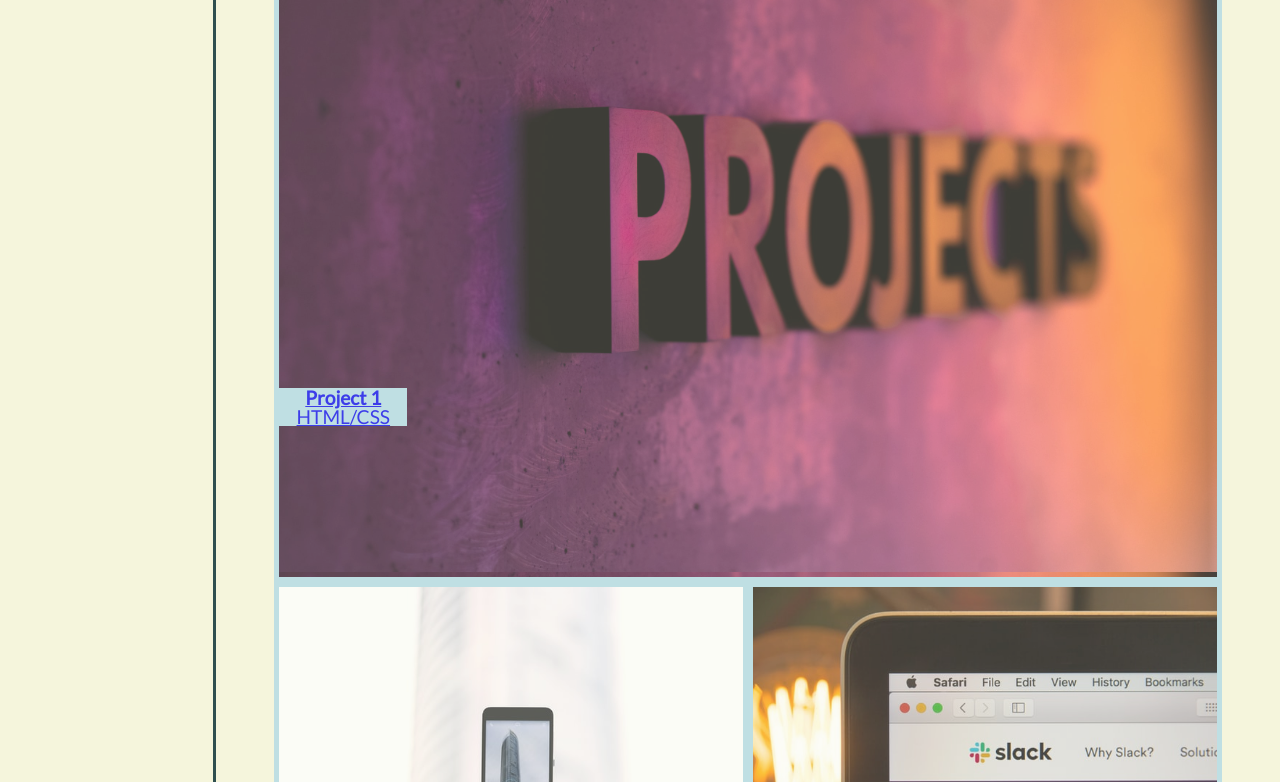
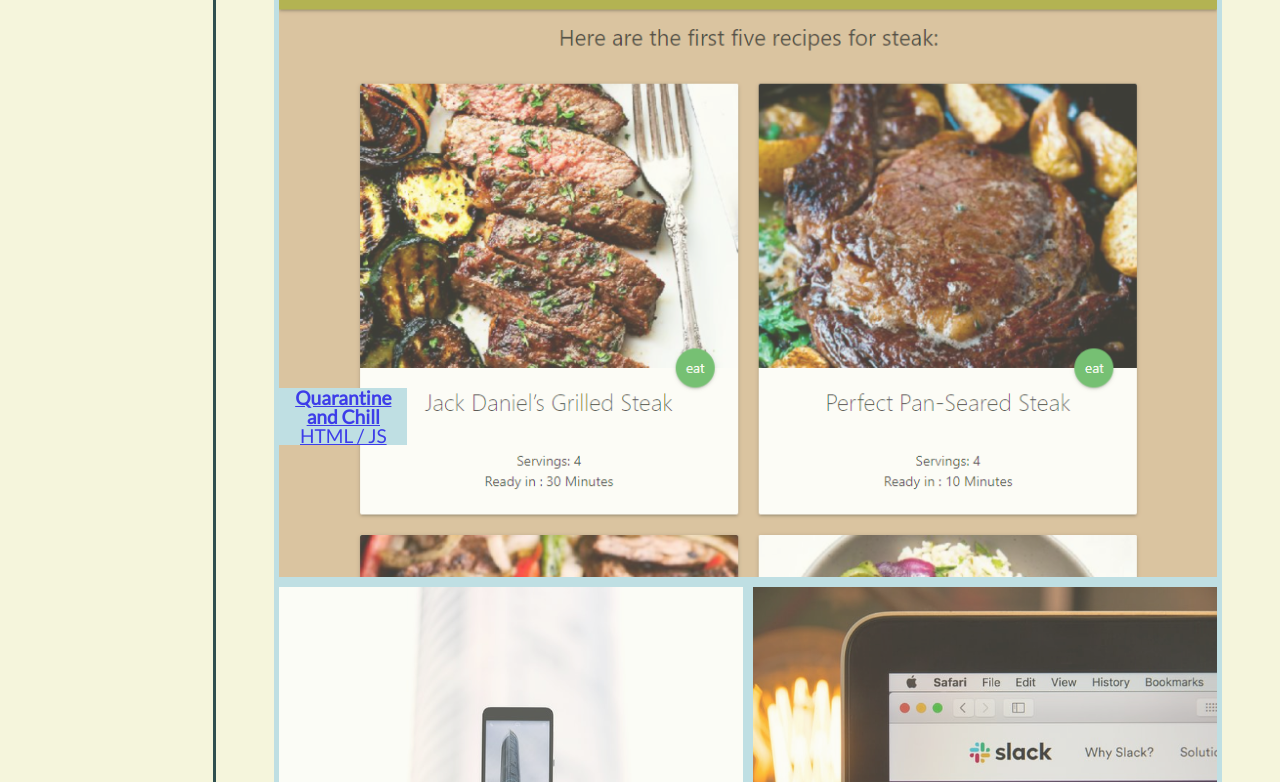
Before and after one commit to trev-eck/css-portfolio, a plain HTML site: page index.html in a window 1280 px wide. Shown: the part 513-1295 px from the top of the page. Drawn offline with Linux system fonts and the light colour scheme.

Commit message:
updating with project 1

```diff
--- a/assets/css/style.css
+++ b/assets/css/style.css
@@ -108,7 +108,7 @@ nav a {
 .main-p {
   width: 74vw;
   height: 50vw;
-  background-image: url("../images/octavian-dan-b21Ty33CqVs-unsplash.jpg");
+  background-image: url("../images/QaC3.png");
   background-size: contain;
 }
 /* flex container for the contact-me section */
--- a/index.html
+++ b/index.html
@@ -60,13 +60,13 @@
         </div>
         <div id="projects">
           <!-- each project is wrapped with an A tag to link to github projects, the descriptions given for each linked project are not accurate and simply reflect the information we will be learning in this course-->
-          <a href="https://github.com/trev-eck/css-portfolio" target="_blank">
+          <a href="https://trev-eck.github.io/Quarantine-and-Chill/" target="_blank">
             <!-- each project references the project class for general formatting and then a secondary class for individual formatting -->
             <section class="project main-p">
               <!-- creates a box of text to describe the project -->
               <div class="text-box">
-                <h3>Project 1</h3>
-                <p>HTML/CSS</p>
+                <h3>Quarantine and Chill</h3>
+                <p>HTML / JS</p>
               </div>
             </section>
           </a>
```
Also changed, not shown: assets/images/QaC3.png (added).
